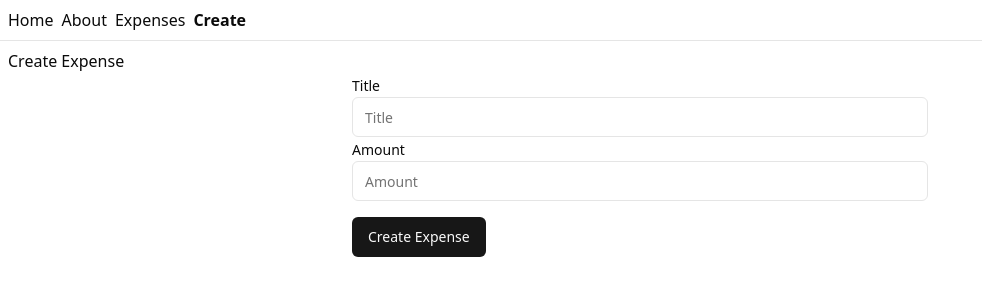
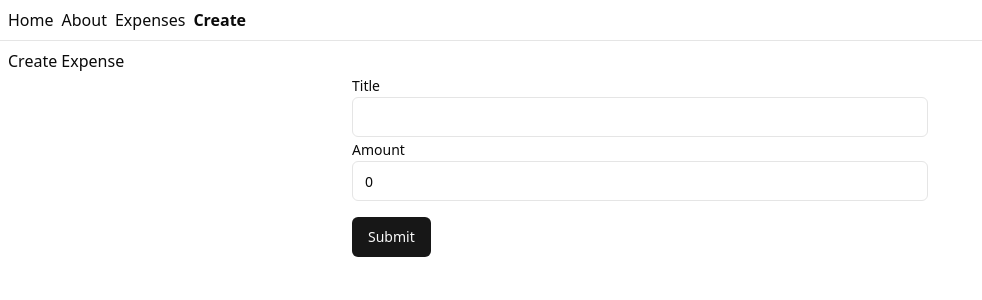
Before and after one commit to bear320/cash-flow, a React (Vite) app in the folder frontend/: page /create-expense in a window 1280 px wide. Shown: the top 300 px of the page, without its empty margins (0-982 px from the left). Built offline with nearby package versions, Linux system fonts and the light colour scheme; what hono would draw is missing.

Commit message:
feat: 🎸 Implement TanStack Form for creating new expense

```diff
--- a/frontend/src/routes/create-expense.tsx
+++ b/frontend/src/routes/create-expense.tsx
@@ -1,20 +1,91 @@
-import { createFileRoute } from "@tanstack/react-router";
+import { createFileRoute, useNavigate } from "@tanstack/react-router";
 import { Input } from "@/components/ui/input";
 import { Label } from "@/components/ui/label";
 import { Button } from "@/components/ui/button";
+import { useForm } from "@tanstack/react-form";
+import { api } from "@/lib/api";
 
 const CreateExpense = () => {
+  const navigate = useNavigate();
+
+  const form = useForm({
+    defaultValues: {
+      title: "",
+      amount: 0,
+    },
+    onSubmit: async ({ value }) => {
+      await new Promise((resolve) => setTimeout(resolve, 3000));
+
+      const res = await api.expenses.$post({ json: value });
+
+      if (!res.ok) {
+        throw new Error("Failed to create expense");
+      }
+
+      navigate({ to: "/expenses" });
+    },
+  });
+
   return (
     <div className="p-2">
       <h2>Create Expense</h2>
-      <form className="max-w-xl m-auto">
-        <Label htmlFor="title">Title</Label>
-        <Input type="text" id="title" placeholder="Title" />
-        <Label htmlFor="amount">Amount</Label>
-        <Input type="number" id="amount" placeholder="Amount" />
-        <Button type="submit" className="mt-4">
-          Create Expense
-        </Button>
+      <form
+        className="max-w-xl m-auto"
+        onSubmit={(e) => {
+          e.preventDefault();
+          e.stopPropagation();
+          form.handleSubmit();
+        }}
+      >
+        <form.Field
+          name="title"
+          children={(field) => {
+            return (
+              <>
+                <Label htmlFor={field.name}>Title</Label>
+                <Input
+                  id={field.name}
+                  name={field.name}
+                  value={field.state.value}
+                  onBlur={field.handleBlur}
+                  onChange={(e) => field.handleChange(e.target.value)}
+                />
+                {field.state.meta.isTouched && field.state.meta.errors.length ? (
+                  <em>{field.state.meta.errors.join(", ")}</em>
+                ) : null}
+              </>
+            );
+          }}
+        />
+        <form.Field
+          name="amount"
+          children={(field) => {
+            return (
+              <>
+                <Label htmlFor={field.name}>Amount</Label>
+                <Input
+                  type="number"
+                  id={field.name}
+                  name={field.name}
+                  value={field.state.value}
+                  onBlur={field.handleBlur}
+                  onChange={(e) => field.handleChange(+e.target.value)}
+                />
+                {field.state.meta.isTouched && field.state.meta.errors.length ? (
+                  <em>{field.state.meta.errors.join(", ")}</em>
+                ) : null}
+              </>
+            );
+          }}
+        />
+        <form.Subscribe
+          selector={(state) => [state.canSubmit, state.isSubmitting]}
+          children={([canSubmit, isSubmitting]) => (
+            <Button type="submit" className="mt-4" disabled={!canSubmit}>
+              {isSubmitting ? "Submitting" : "Submit"}
+            </Button>
+          )}
+        />
       </form>
     </div>
   );
```
